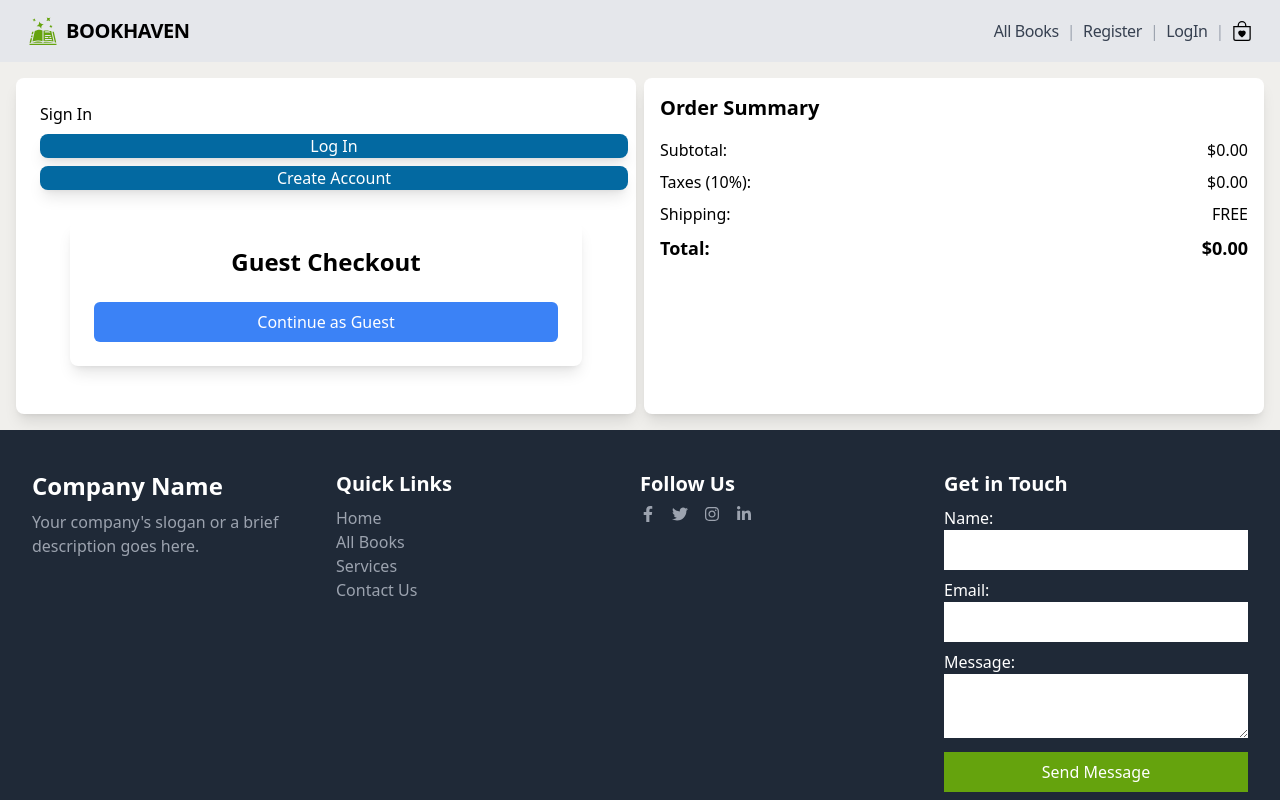
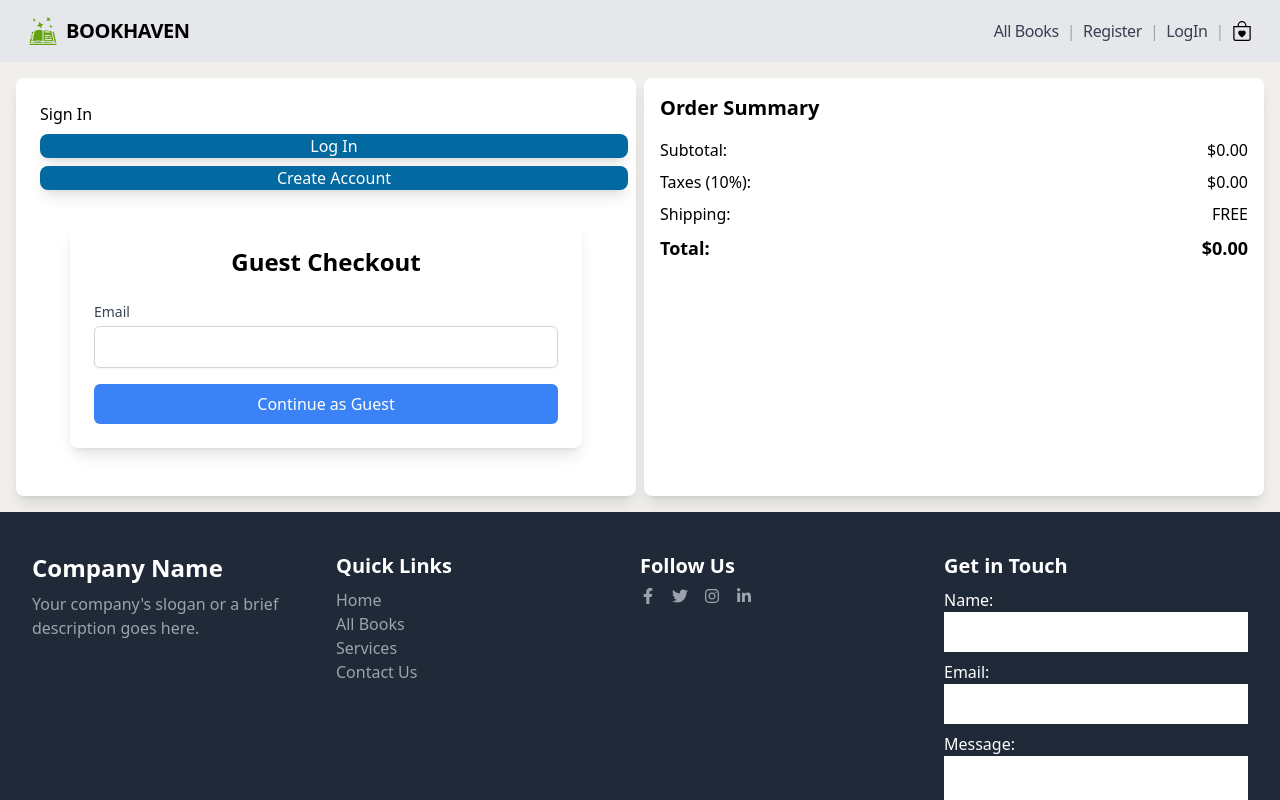
Before and after one commit to NaviBal11/bookstore, a React (Vite) app in the folder frontend/: page /checkout in a window 1280 px wide. Shown: the top 800 px of the page. Built offline with nearby package versions, Linux system fonts and the light colour scheme; no server answers.

Commit message:
add more logic

```diff
--- a/frontend/src/pages/Checkout.jsx
+++ b/frontend/src/pages/Checkout.jsx
@@ -1,15 +1,28 @@
+import { useState } from "react";
 import { Link } from "react-router-dom";
 import axios from "axios";
 import OrderSummary from "../components/OrderSummary";
 import { useSelector } from "react-redux";
 const URL = import.meta.env.VITE_BACKEND_URL;
 function Checkout() {
+  const [email, setEmail] = useState("");
+  const [randomId, setRandomId] = useState("");
   const cart = useSelector((state) => state.cart);
 
+  const generateRandomId = () => {
+    const userId = Math.random().toString(36).substr(2, 9);
+    setRandomId(userId);
+    return userId;
+  };
+
+  const checkoutPayment = () => {};
   const checkoutPaymentasGuest = async () => {
     try {
+      const id = generateRandomId();
       const response = await axios.post(`${URL}/payment`, {
         items: cart,
+        email,
+        id,
       });
       if (response.data.url) {
         window.location.assign(response.data.url); // Forwarding user to Stripe
@@ -17,6 +30,15 @@ function Checkout() {
     } catch (error) {
       console.log(`Error: ${error}`);
     }
+  };
+
+  const handleEmailChange = (e) => {
+    setEmail(e.target.value);
+  };
+
+  const handleSubmit = (e) => {
+    e.preventDefault();
+    checkoutPaymentasGuest();
   };
 
   return (
@@ -39,14 +61,30 @@ function Checkout() {
             <h2 className="text-2xl font-semibold mb-6 text-center">
               Guest Checkout
             </h2>
-
+            <form onSubmit={handleSubmit}>
+              <div className="mb-4">
+                <label
+                  htmlFor="email"
+                  className="block text-sm font-medium text-gray-700"
+                >
+                  Email
+                </label>
+                <input
+                  type="email"
+                  id="email"
+                  value={email}
+                  onChange={handleEmailChange}
+                  required
+                  className="mt-1 block w-full border border-gray-300 rounded-md shadow-sm p-2"
+                />
+              </div>
               <button
                 type="submit"
                 className="w-full bg-blue-500 text-white py-2 rounded-md hover:bg-blue-600"
-              onClick={checkoutPaymentasGuest}
               >
                 Continue as Guest
               </button>
+            </form>
           </div>
         </div>
         <div className="bg-white shadow-lg rounded-lg w-1/2 p-4">
```
Also changed, not shown: 1 other file (tests, documents, lock files or other folders). Lines whose indentation alone changed are shown as unchanged.
